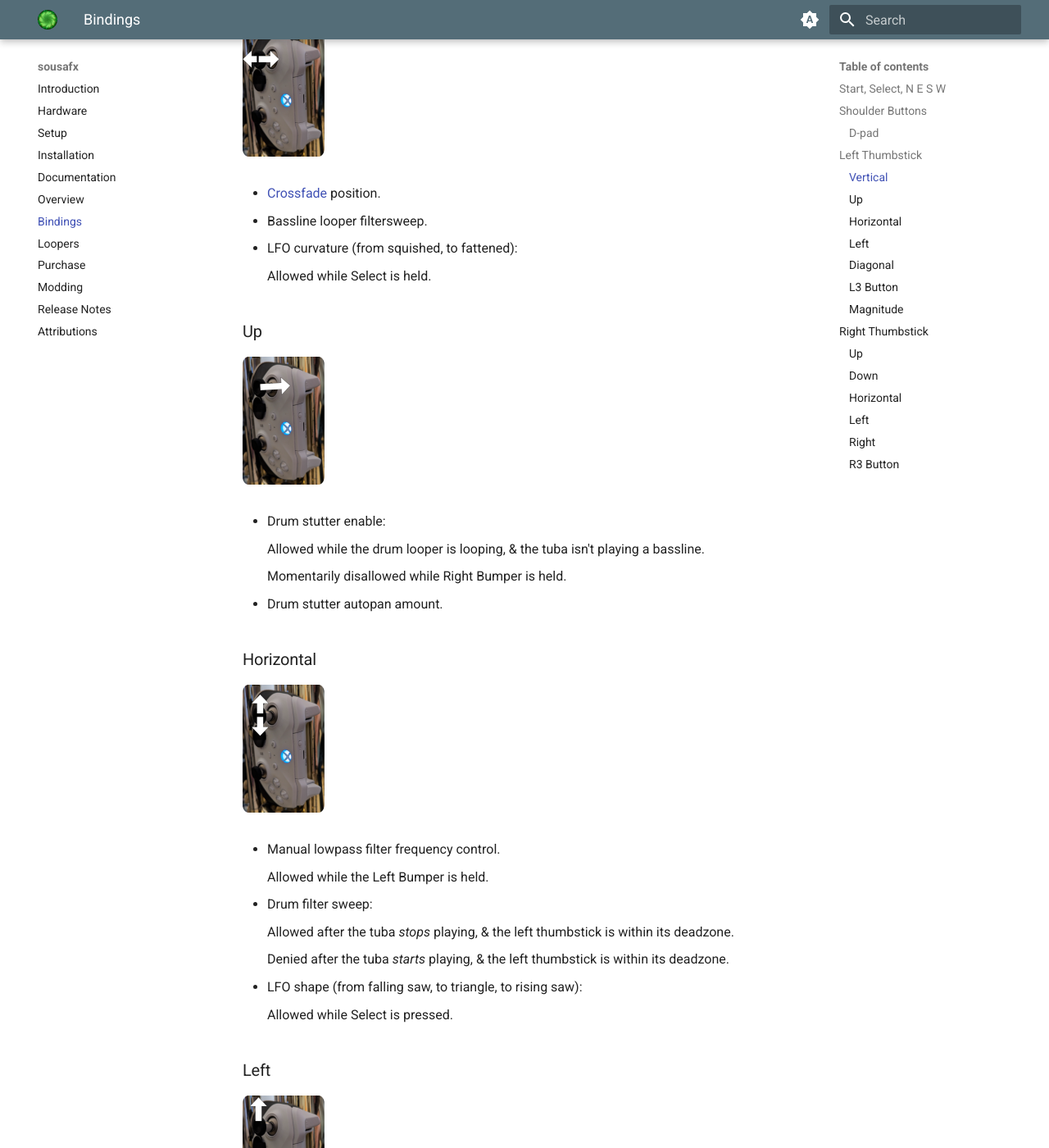
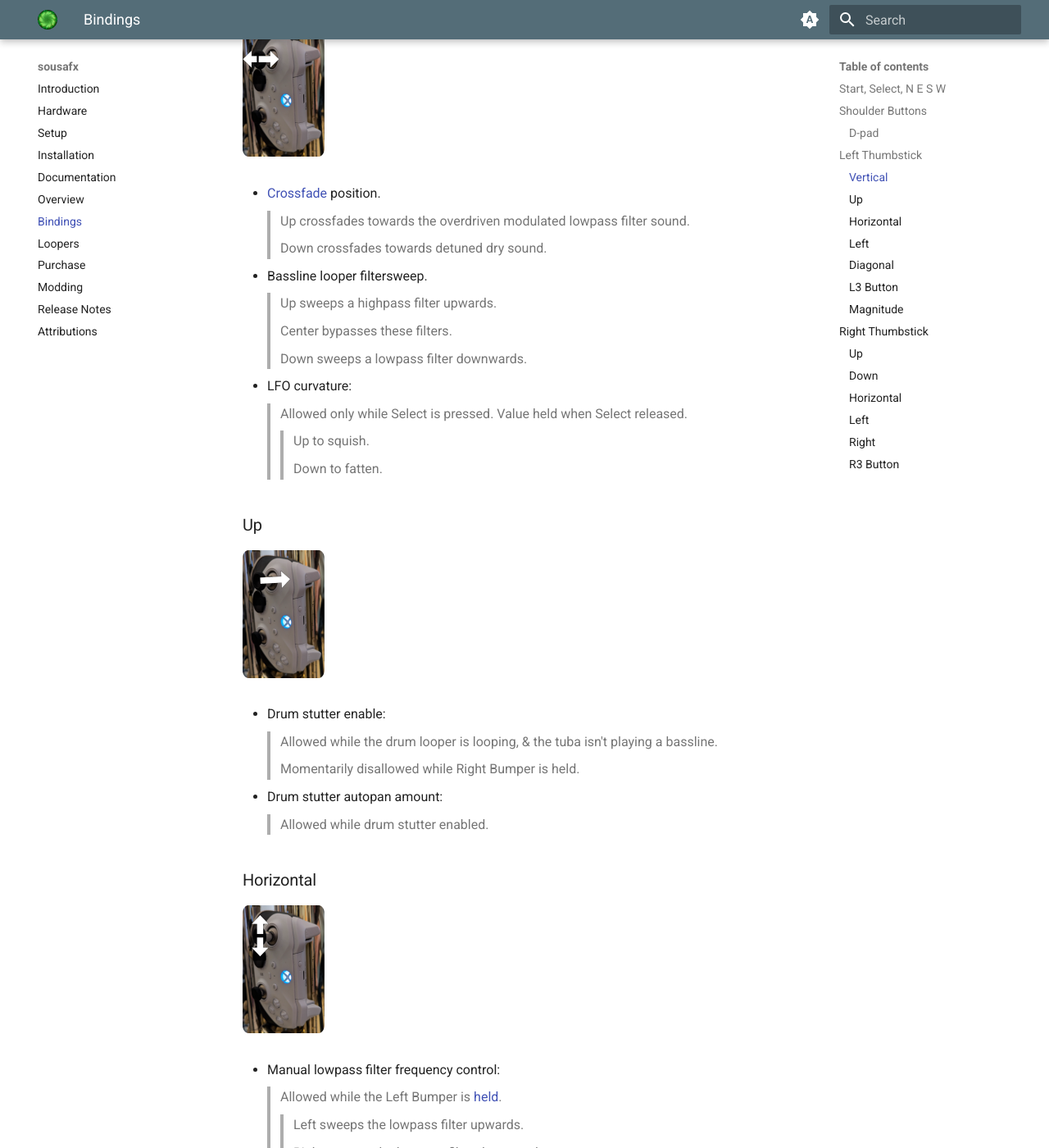
Before and after one commit to Sousastep/SousaFX-rnbo-docs, an MkDocs documentation site: the page built from docs/bindings.md, in a window 1280 px wide and 1400 px high, scrolled down 4820 px. Shown: the whole window at 82% size. Built offline with MkDocs 1.6.1 and Material for MkDocs 9.7.7, drawn with Linux system fonts in a browser that asks for light colours; the version menu is left out; some of the changed text lies outside the part shown.

Commit message:
polish bindings

```diff
--- a/docs/bindings.md
+++ b/docs/bindings.md
@@ -60,7 +60,6 @@
 	| West 		| Set bassline looper length in bars via number of clicks (4 - 16). <br> Hold to set to 16. |
 
 
-
 ## Shoulder Buttons
 
 While the tuba isn't playing, and the drum looper isn't looping, pressing the shoulder buttons triggers drum samples, and holding the shoulder buttons retriggers drum samples at the rate set by the d-pad.
@@ -88,7 +87,7 @@
 
 	| d-pad	    | Function	  |
 	|-----------|-------------|
-	| LB 		| enable manual filter frequency control |
+	| left bumper| enable manual lowpass filter frequency [control](bindings.md#horizontal) |
 	| d-pad up 	| quarter |
 	| up right	| dotted quarter |
 	| right 	| 8th triplet |
@@ -102,7 +101,7 @@
 
 	| d-pad	    | Function	  |
 	|-----------|-------------|
-	| LB 		| half |
+	| left bumper| half |
 	| d-pad up 	| quarter triplet |
 	| right 	| 16th triplet |
 	| down		| quarter quintuplet |
@@ -121,11 +120,25 @@
 
 - [Crossfade](overview.md#crossfade-env-sens) position.
 
+	> Up crossfades towards the overdriven modulated lowpass filter sound.
+
+	> Down crossfades towards detuned dry sound.
+
 - Bassline looper filtersweep.
 
-- LFO curvature (from squished, to fattened):
+	> Up sweeps a highpass filter upwards.
 
-	Allowed while Select is held.
+	> Center bypasses these filters.
+
+	> Down sweeps a lowpass filter downwards.
+
+- LFO curvature:
+
+	> Allowed only while Select is pressed. Value held when Select released.
+
+	> > Up to squish.
+
+	> > Down to fatten.
 
 
 ### Up
@@ -134,30 +147,48 @@
 
 - Drum stutter enable:
 
-	Allowed while the drum looper is looping, & the tuba isn't playing a bassline.
+	> Allowed while the drum looper is looping, & the tuba isn't playing a bassline.
 
-	Momentarily disallowed while Right Bumper is held.
+	> Momentarily disallowed while Right Bumper is held.
 
-- Drum stutter autopan amount.
+- Drum stutter autopan amount:
+
+	> Allowed while drum stutter enabled.
 
 
 ### Horizontal
 
 ![left horizontal](img/Lhoriz.webp)
 
-- Manual lowpass filter frequency control.
+- Manual lowpass filter frequency control:
 
-	Allowed while the Left Bumper is held.
+	> Allowed while the Left Bumper is [held](bindings.md#d-pad).
 
-- Drum filter sweep:
+	> > Left sweeps the lowpass filter upwards.
 
-	Allowed after the tuba *stops* playing, & the left thumbstick is within its deadzone.
+	> > Right sweeps the lowpass filter downwards.
 
-	Denied after the tuba *starts* playing, & the left thumbstick is within its deadzone.
+- Drum filtersweep:
 
-- LFO shape (from falling saw, to triangle, to rising saw):
+	> Allowed after the tuba *stops* playing, & the left thumbstick is within its deadzone.
 
-	Allowed while Select is pressed.
+	> Denied after the tuba *starts* playing, & the left thumbstick is within its deadzone.
+
+	> > Left sweeps a highpass filter upwards.
+
+	> > Center bypasses these filters.
+
+	> > Right sweeps a lowpass filter downwards.
+
+- LFO shape:
+
+	> Allowed while Select is pressed.
+
+	> > Left for rising saw.
+
+	> > Center for triangle.
+
+	> > Right for falling saw.
 
 
 ### Left
@@ -166,29 +197,39 @@
 
 - Bassline looper stutter enable:
 
-	Allowed after the bassline looper *starts* looping, & the left thumbstick is within its deadzone.
+	> Allowed after the bassline looper *starts* looping, & the left thumbstick is within its deadzone.
 
-	Denied after the bassline looper *stops* looping, & the left thumbstick is within its deadzone.
+	> Denied after the bassline looper *stops* looping, & the left thumbstick is within its deadzone.
 
-	Momentarily disallowed while RB is held down.
+	> Momentarily disallowed while RB is held down.
 
 - Bassline looper stutter autopan amount.
+
+	> Allowed while bassline looper enabled.
 
 
 ### Diagonal
 
 ![left diagonal](img/Ldiag.webp)
 
-- LFO ceiling envelope sensitivity (SW to NE).
+- LFO ceiling envelope sensitivity:
 
-- LFO floor envelope sensitivity (NW to SE).
+	> down-left increases the sensitivity.
+
+	> up-right decreases the sensitivity.
+
+- LFO floor envelope sensitivity:
+
+	> up-left increases the sensitivity.
+
+	> down-right decreases the sensitivity.
 
 
 ### L3 Button
 
 ![l3](img/L3.webp)
 
-- Push L3 once, twice, or thrice in succession to set the [crossfader's](overview.md#crossfade-env-sens) mode. Once to enable the transient helper, twice to disable the transient helper, and thrice to disable the crossfade entirely.
+Push L3 once, twice, or thrice in succession to set the [crossfader's](overview.md#crossfade-env-sens) mode. Once to enable the transient helper, twice to disable the transient helper, and thrice to disable the crossfade entirely.
 
 
 ### Magnitude
@@ -213,15 +254,15 @@
 
 - Drum delay feedback amount:
 
-	Allowed after the tuba *stops* playing, & the right thumbstick is within its deadzone.
+	> Allowed after the tuba *stops* playing, & the right thumbstick is within its deadzone.
 
-	Denied after the tuba *starts* playing, & the right thumbstick is within its deadzone.
+	> Denied after the tuba *starts* playing, & the right thumbstick is within its deadzone.
 
 - LPF LFO acceleration:
 
-	Allowed after the left bumper is *released*, & the right thumbstick is within its deadzone.
+	> Allowed after the left bumper is *released*, & the right thumbstick is within its deadzone.
 
-	Denied after the left bumper is *pressed*.
+	> Denied after the left bumper is *pressed*.
 
 ### Down
 
@@ -236,18 +277,35 @@
 
 ![right horizontal](img/Rhoriz.webp)
 
-- Delays' feedback loops' highpass filter frequency adjustment (200 Hz - 5.8 kHz) for bassline, bassline looper, tuba solo, and drums.
+- Delays' feedback loops' highpass filter frequency adjustment for bassline, bassline looper, tuba solo, and drums.
+
+	> Left towards 60 Hz.
+
+	> Centered on 400 Hz.
+
+	> Right towards 2100 Hz.
 
 - Stutter Acceleration for bassline, bassline looper, tuba solo, and drums:
 
-	Allowed after the right bumper is *released*, the respective stutter is *enabled*, & the right thumbstick is within its deadzone.
+	> Allowed after the right bumper is *released*, the respective stutter is *enabled*, & the right thumbstick is within its deadzone.
 
-	Denied after the right bumper is *pressed*, or the respective stutter is *disabled*.
+	> Denied after the right bumper is *pressed*, or the respective stutter is *disabled*.
+
+	> > Left increases the speed.
+
+	> > Center returns to the original speed and phase.
+
+	> > Right decreases the speed.
 
 - Drum retrigger rate acceleration:
 
-	Allowed while the drum samples are being retriggered by holding down the bumpers.
+	> Allowed while the drum samples are being retriggered by holding down the bumpers.
 
+	> > Left increases the speed.
+
+	> > Center returns to the original speed and phase.
+
+	> > Right decreases the speed.
 
 ### Left
 
@@ -255,17 +313,17 @@
 
 - Main delay send & solo delay send:
 
-	Denied after the right bumper is *pressed*.
+	> Denied after the right bumper is *pressed*.
 
-	Allowed after the right bumper is *released*, & the right thumbstick is within its deadzone.
+	> Allowed after the right bumper is *released*, & the right thumbstick is within its deadzone.
 
 - Drum delay send, and bassline looper delay send:
 
-	Allowed after the tuba *stops* playing, & the right thumbstick is within its deadzone, & the right bumper is *released*.
+	> Allowed after the tuba *stops* playing, & the right thumbstick is within its deadzone, & the right bumper is *released*.
 
-	Disallowed after the tuba *starts* playing, & the right thumbstick is within its deadzone.
+	> Disallowed after the tuba *starts* playing, & the right thumbstick is within its deadzone.
 
-	Also disallowed after the right bumper is *pressed*.
+	> Also disallowed after the right bumper is *pressed*.
 
 
 ### Right
@@ -276,12 +334,12 @@
 
 - Bassline looper reverb send, and Drum reverb send:
 
-	Allowed after the tuba *stops* playing, & the right thumbstick is within its deadzone.
+	> Allowed after the tuba *stops* playing, & the right thumbstick is within its deadzone.
 
-	Denied after the tuba *starts* playing, & the right thumbstick is within its deadzone.
+	> Denied after the tuba *starts* playing, & the right thumbstick is within its deadzone.
 
 ### R3 Button
 
 ![r3](img/R3.webp)
 
-- After pressing Start to place a hold on a delay feedback amount, pressing R3 will remove the hold. The hold is auto-removed after 16 bars regardless.
+After pressing Start to place a hold on a delay feedback amount, pressing R3 will remove the hold. The hold is auto-removed after 16 bars regardless.
```
